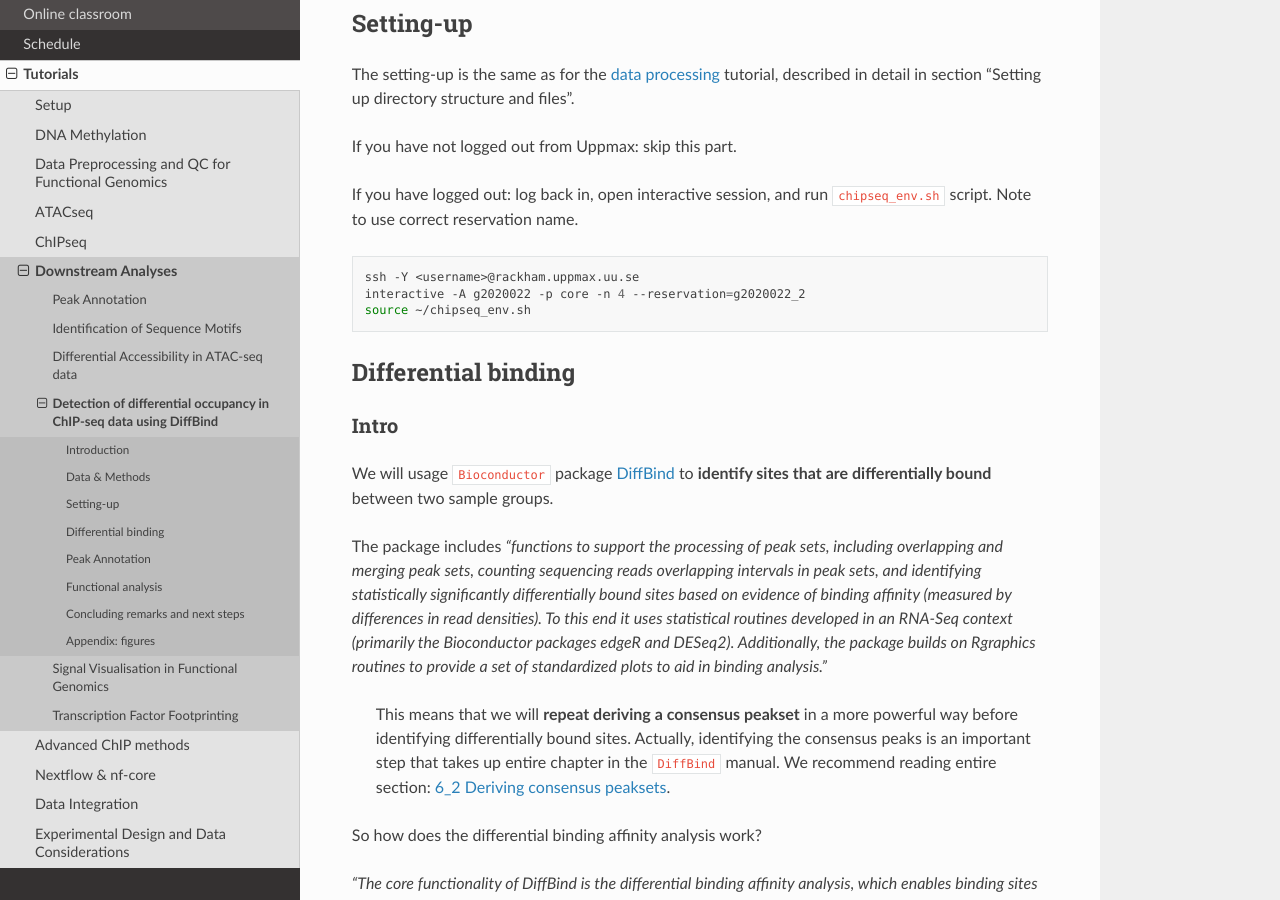
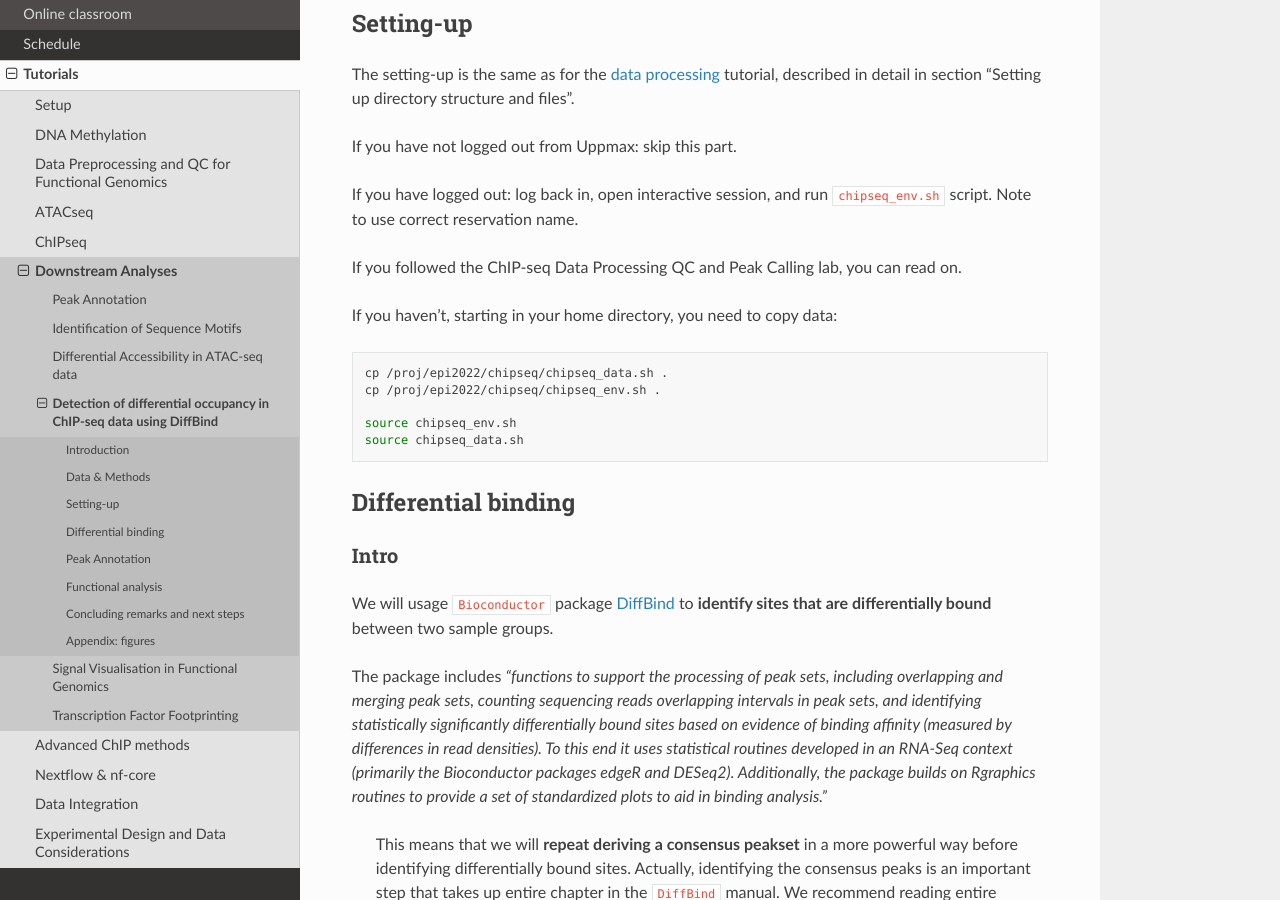
Before and after one commit to NBISweden/workshop-epigenomics-RTDs, a Sphinx documentation site: the page built from docs/content/tutorials/diffBind/lab-diffBinding.rst, in a window 1280 px wide and 900 px high, scrolled down 1213 px. Built offline with Sphinx 7.4.7 and the Read the Docs theme 2.0.0, drawn with Linux system fonts in a browser that asks for light colours.

Commit message:
Update lab-diffBinding.rst

```diff
--- a/docs/content/tutorials/diffBind/lab-diffBinding.rst
+++ b/docs/content/tutorials/diffBind/lab-diffBinding.rst
@@ -48,14 +48,28 @@ The setting-up is the same as for the :doc:`data processing <../chipseqProc/lab-
 
 If you have not logged out from Uppmax: skip this part.
 
+.. If you have logged out: log back in, open interactive session, and run ``chipseq_env.sh`` script. Note to use correct reservation name.
+
+.. .. code-block:: bash
+
+..	ssh -Y <username>@rackham.uppmax.uu.se
+..	interactive -A g2020022 -p core -n 4 --reservation=g2020022_2
+..	source ~/chipseq_env.sh
+
+
 If you have logged out: log back in, open interactive session, and run ``chipseq_env.sh`` script. Note to use correct reservation name.
+
+If you followed the ChIP-seq Data Processing QC and Peak Calling lab, you can read on.
+
+If you haven't, starting in your home directory, you need to copy data:
 
 .. code-block:: bash
 
-	ssh -Y <username>@rackham.uppmax.uu.se
-	interactive -A g2020022 -p core -n 4 --reservation=g2020022_2
-	source ~/chipseq_env.sh
+	cp /proj/epi2022/chipseq/chipseq_data.sh .
+	cp /proj/epi2022/chipseq/chipseq_env.sh .
 
+	source chipseq_env.sh
+	source chipseq_data.sh
 
 
 
```
